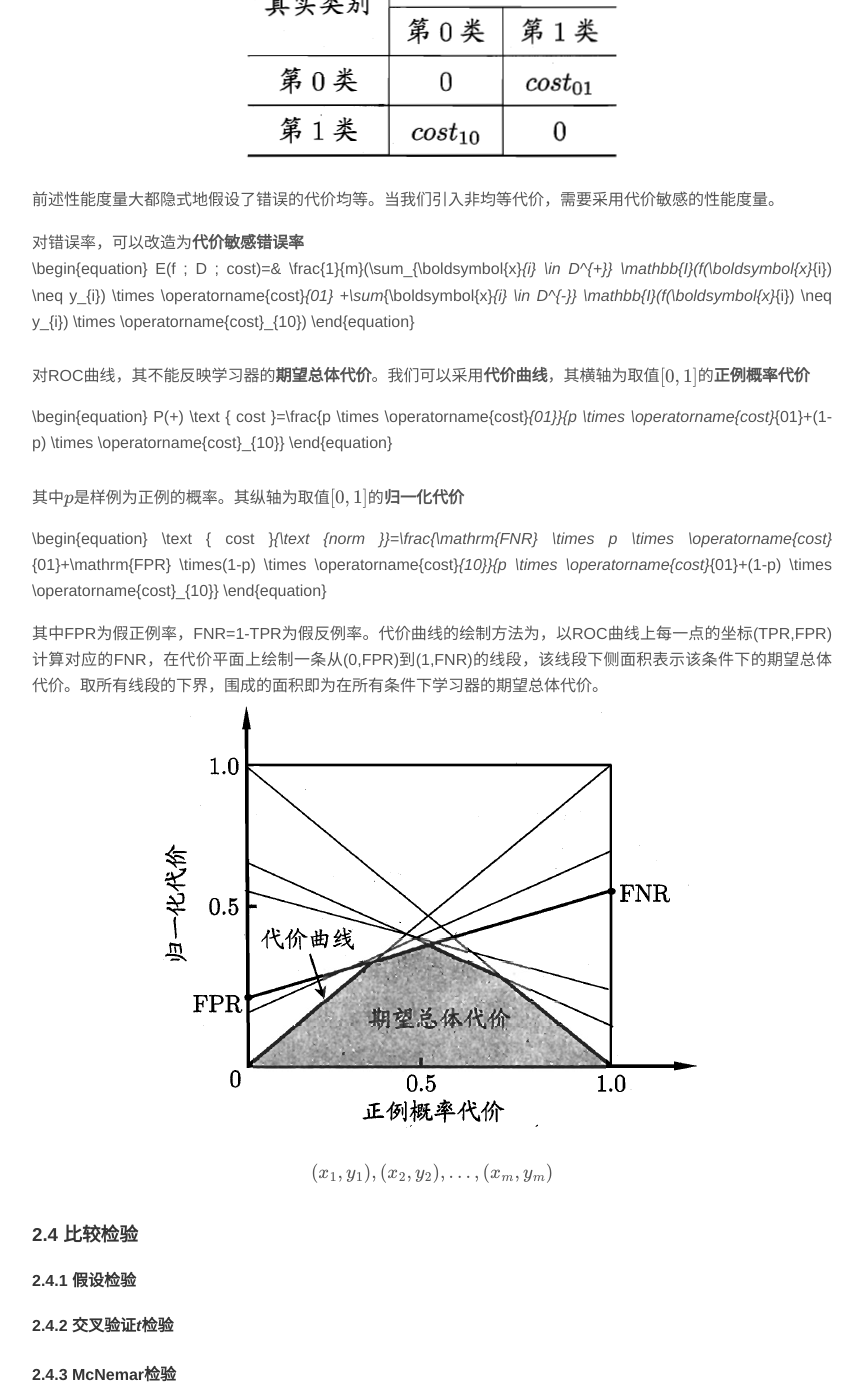
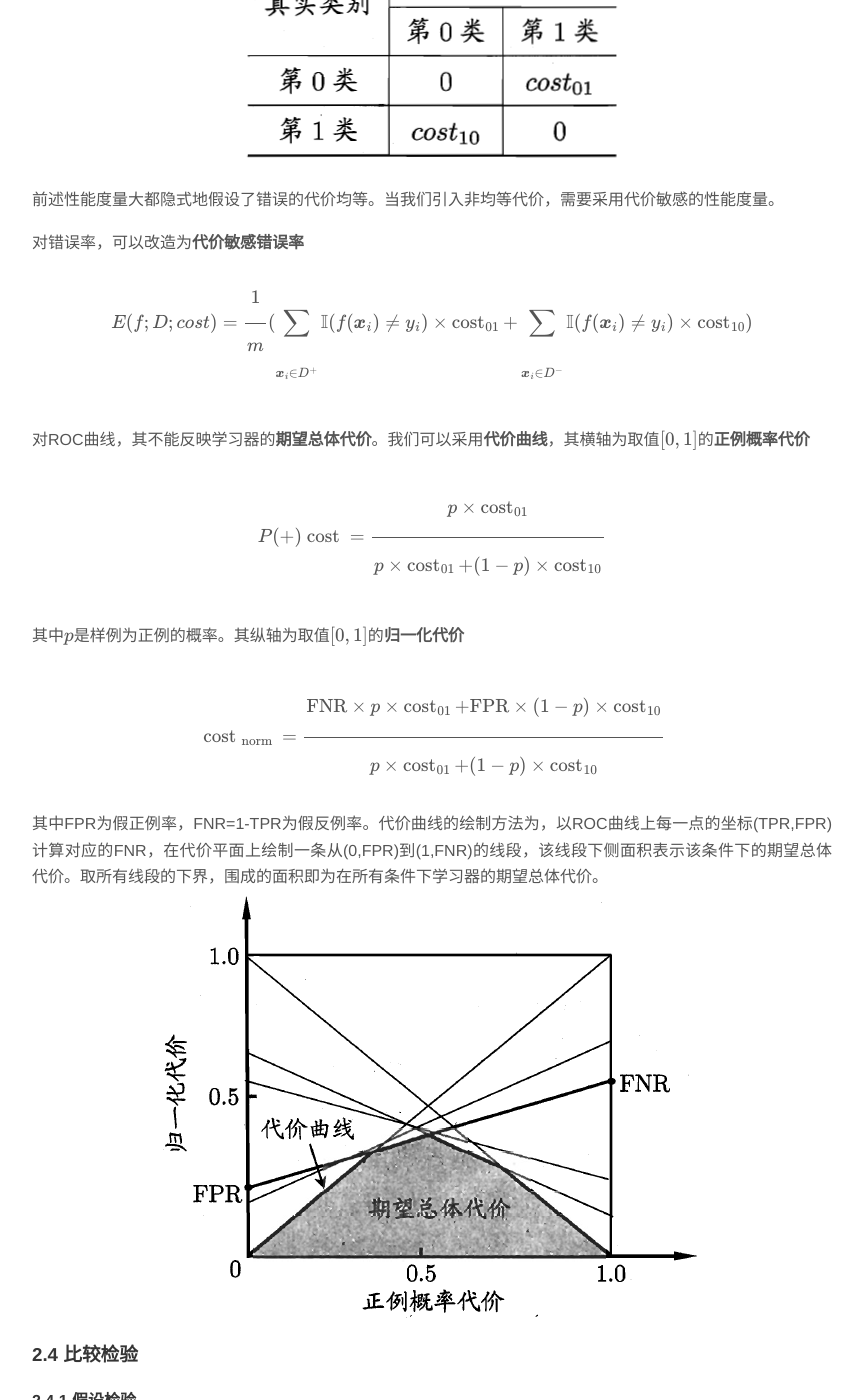
Before and after one commit to Chongxiao-Li/Chongxiao-Li.github.io, a Jekyll site: the page built from _posts/2021-02-15-[学习笔记] 西瓜书第2章笔记.md, in a window 1280 px wide and 1400 px high, scrolled down 8357 px. Shown: the whole window, without its empty margins (208-1071 px from the left). Built offline with Jekyll 4.4.1, drawn with Linux system fonts in a browser that asks for light colours; nearby versions of some CDN libraries; formulas are drawn with MathJax 3; a script that is not in the unit is left out.

Commit message:
Update 2021-02-15-[学习笔记] 西瓜书第2章笔记.md

```diff
--- a/_posts/2021-02-15-[学习笔记] 西瓜书第2章笔记.md
+++ b/_posts/2021-02-15-[学习笔记] 西瓜书第2章笔记.md
@@ -188,25 +188,21 @@ AUC与损失之间有关系
 
 对错误率，可以改造为**代价敏感错误率**
 \begin{equation}
-E(f ; D ; cost)=& \frac{1}{m}(\sum_{\boldsymbol{x}_{i} \in D^{+}} \mathbb{I}(f(\boldsymbol{x}_{i}) \neq y_{i}) \times \operatorname{cost}_{01} +\sum_{\boldsymbol{x}_{i} \in D^{-}} \mathbb{I}(f(\boldsymbol{x}_{i}) \neq y_{i}) \times \operatorname{cost}_{10})
+E(f;D;cost)= \frac{1}{m}(\sum_{\boldsymbol{x}_ {i} \in D^{+}} \mathbb{I}(f(\boldsymbol{x}_ {i}) \neq y_ {i}) \times \operatorname{cost}_ {01} +\sum_{\boldsymbol{x}_ {i} \in D^{-}} \mathbb{I}(f(\boldsymbol{x}_ {i}) \neq y_{i}) \times \operatorname{cost}_{10})
 \end{equation}
 
 对ROC曲线，其不能反映学习器的**期望总体代价**。我们可以采用**代价曲线**，其横轴为取值$[0,1]$的**正例概率代价**
 \begin{equation}
-P(+) \text { cost }=\frac{p \times \operatorname{cost}_{01}}{p \times \operatorname{cost}_{01}+(1-p) \times \operatorname{cost}_{10}}
+P(+) \text { cost }=\frac{p \times \operatorname{cost}_ {01}}{p \times \operatorname{cost}_ {01}+(1-p) \times \operatorname{cost}_{10}}
 \end{equation}
 
 其中$p$是样例为正例的概率。其纵轴为取值$[0,1]$的**归一化代价**
 \begin{equation}
-\text { cost }_{\text {norm }}=\frac{\mathrm{FNR} \times p \times \operatorname{cost}_{01}+\mathrm{FPR} \times(1-p) \times \operatorname{cost}_{10}}{p \times \operatorname{cost}_{01}+(1-p) \times \operatorname{cost}_{10}}
+\text { cost }_ {\text {norm }}=\frac{\mathrm{FNR} \times p \times \operatorname{cost}_ {01}+\mathrm{FPR} \times(1-p) \times \operatorname{cost}_ {10}}{p \times \operatorname{cost}_ {01}+(1-p) \times \operatorname{cost}_{10}}
 \end{equation}
 
 其中FPR为假正例率，FNR=1-TPR为假反例率。代价曲线的绘制方法为，以ROC曲线上每一点的坐标(TPR,FPR)计算对应的FNR，在代价平面上绘制一条从(0,FPR)到(1,FNR)的线段，该线段下侧面积表示该条件下的期望总体代价。取所有线段的下界，围成的面积即为在所有条件下学习器的期望总体代价。
 <img src="/images/fig2-5.png" width ="70%">
-
-\begin{equation}
-\{(x_{1}, y_{1}),(x_{2}, y_{2}), \ldots,(x_{m}, y_{m})\}
-\end{equation}
 
 ### 2.4 比较检验
 #### 2.4.1 假设检验
```
